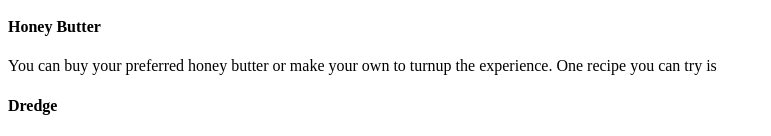
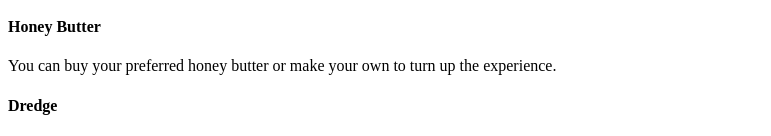
Before and after one commit to Fusion27122/odin-recipes, a plain HTML site: page recipes/honeyb-cb.html in a window 1280 px wide. Shown: the part 575-711 px from the top of the page, without its empty margins (0-771 px from the left). Drawn offline with Linux system fonts and the light colour scheme.

Commit message:
changes recipes/honeyb-cb.html

```diff
--- a/recipes/honeyb-cb.html
+++ b/recipes/honeyb-cb.html
@@ -19,7 +19,7 @@
         </ul>
 
         <h4>Honey Butter</h4>
-        <P> You can buy your preferred honey butter or make your own to turnup the experience. One recipe you can try is </P>
+        <P> You can buy your preferred honey butter or make your own to turn up the experience.</P>
 
         <h4>Dredge</h4>
         <ul>
```
